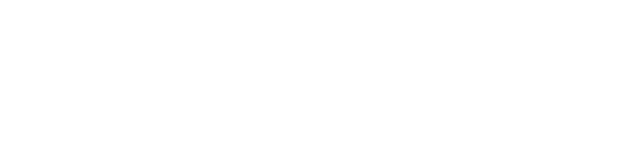
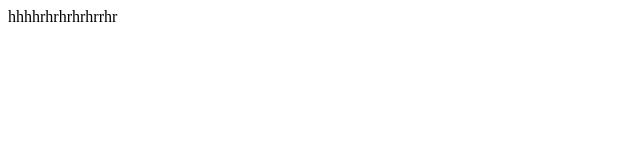
Before and after one commit to anapepe333/inovachallenger1, a plain HTML site: page index.html in a window 1280 px wide. Shown: the whole page, without its empty margins (0-640 px from the left). Drawn offline with Linux system fonts and the light colour scheme.

Commit message:
index.html

```diff
--- a/index.html
+++ b/index.html
@@ -6,6 +6,6 @@
     <title>Document</title>
 </head>
 <body>
-
+    hhhhrhrhrhrhrrhr
 </body>
 </html>
```
